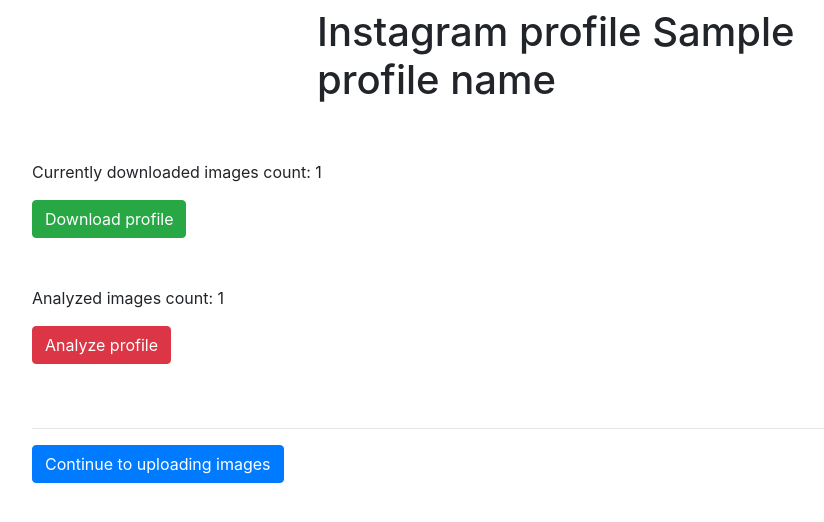
After one commit to astaruch/PV254-recommender-system, a Django app: template landingpage/templates/profile.html in a window 1280 px wide. The commit adds this page. Shown: the top 522 px of the page, without its empty margins (53-877 px from the left). Run offline with Django 3.2, Linux system fonts and the light colour scheme; the template is opened without the code that fills it: most values are stand-ins (such as "Sample title", 1, 10 or a date in 2020); some libraries are stand-ins or nearby versions.

Commit message:
Added profile page for downloading and analyzing images.

```diff
--- a/frontend/urls.py
+++ b/frontend/urls.py
@@ -20,6 +20,5 @@
 urlpatterns = [
     # path('', views.index, name='index'),
     path('', include('landingpage.urls')),
-    path('ig_profile', include('landingpage.urls')),
     path('admin/', admin.site.urls),
 ]
--- a/landingpage/templates/landingpage/index.html
+++ b/landingpage/templates/index.html
@@ -29,7 +29,8 @@
 <head>
     <meta charset="utf-8">
     <meta name="viewport" content="width=device-width, initial-scale=1, shrink-to-fit=no">
-    <link rel="stylesheet" href="https://stackpath.bootstrapcdn.com/bootstrap/4.1.3/css/bootstrap.min.css" integrity="sha384-MCw98/SFnGE8fJT3GXwEOngsV7Zt27NXFoaoApmYm81iuXoPkFOJwJ8ERdknLPMO" crossorigin="anonymous">
+    <link rel="stylesheet" href="https://stackpath.bootstrapcdn.com/bootstrap/4.1.3/css/bootstrap.min.css"
+          integrity="sha384-MCw98/SFnGE8fJT3GXwEOngsV7Zt27NXFoaoApmYm81iuXoPkFOJwJ8ERdknLPMO" crossorigin="anonymous">
     <title>Instagram photo recommender</title>
 </head>
 <body>
--- /dev/null
+++ b/landingpage/templates/profile.html
@@ -0,0 +1,55 @@
+<!doctype html>
+<html lang="en">
+<head>
+    <meta charset="utf-8">
+    <meta name="viewport" content="width=device-width, initial-scale=1, shrink-to-fit=no">
+    <link data-require="fontawesome@*" data-semver="4.5.0" rel="stylesheet" href="https://maxcdn.bootstrapcdn.com/font-awesome/4.5.0/css/font-awesome.css" />
+    <link rel="stylesheet" href="https://stackpath.bootstrapcdn.com/bootstrap/4.1.3/css/bootstrap.min.css"
+          integrity="sha384-MCw98/SFnGE8fJT3GXwEOngsV7Zt27NXFoaoApmYm81iuXoPkFOJwJ8ERdknLPMO" crossorigin="anonymous">
+    <title>Instagram photo recommender</title>
+
+    <script>
+        function addSpinner(element) {
+            const spinner = document.createElement('span');
+            spinner.classList.add('fa', 'fa-spinner', 'fa-spin', 'fa-3x');
+            element.parentNode.appendChild(spinner);
+            element.style.display = 'none';
+        }
+    </script>
+</head>
+<body>
+<div class="container">
+    <div class="row justify-content-center">
+        <div class="col-6">
+            <h1 class="mt-2">Instagram profile {{ profile_name }}</h1>
+        </div>
+    </div>
+    <br />
+    <br />
+    <div class="row">
+        <div class="col-6">
+            <p>Currently downloaded images count: {{ images_count }}</p>
+            <form method="post" action="{% url 'download_profile' profile_name %}" novalidate>
+                {% csrf_token %}
+                <button type="submit" class="btn btn-success" onclick="addSpinner(this);">Download profile</button>
+            </form>
+        </div>
+    </div>
+    <br />
+    <br />
+    <div class="row">
+        <div class="col-6">
+            <p>Analyzed images count: {{ analyzed_count }}</p>
+            <form method="post" action="{% url 'analyze_profile' profile_name %}" novalidate>
+                {% csrf_token %}
+                <button type="submit" class="btn btn-danger" onclick="addSpinner(this);">Analyze profile</button>
+            </form>
+        </div>
+    </div>
+    <br />
+    <br />
+    <hr />
+    <a href="#"><button class="btn btn-primary">Continue to uploading images</button></a>
+</div>
+</body>
+</html>
--- a/landingpage/urls.py
+++ b/landingpage/urls.py
@@ -4,4 +4,7 @@
 
 urlpatterns = [
     path('', views.index, name='index'),
+    path('profile/<str:profile_name>', views.profile, name='profile'),
+    path('profile/<str:profile_name>/download', views.download_profile, name='download_profile'),
+    path('profile/<str:profile_name>/analyze', views.analyze_profile, name='analyze_profile'),
 ]
```
Also changed, not shown: landingpage/views.py (+65 -7 lines). Lines whose indentation alone changed are shown as unchanged.
